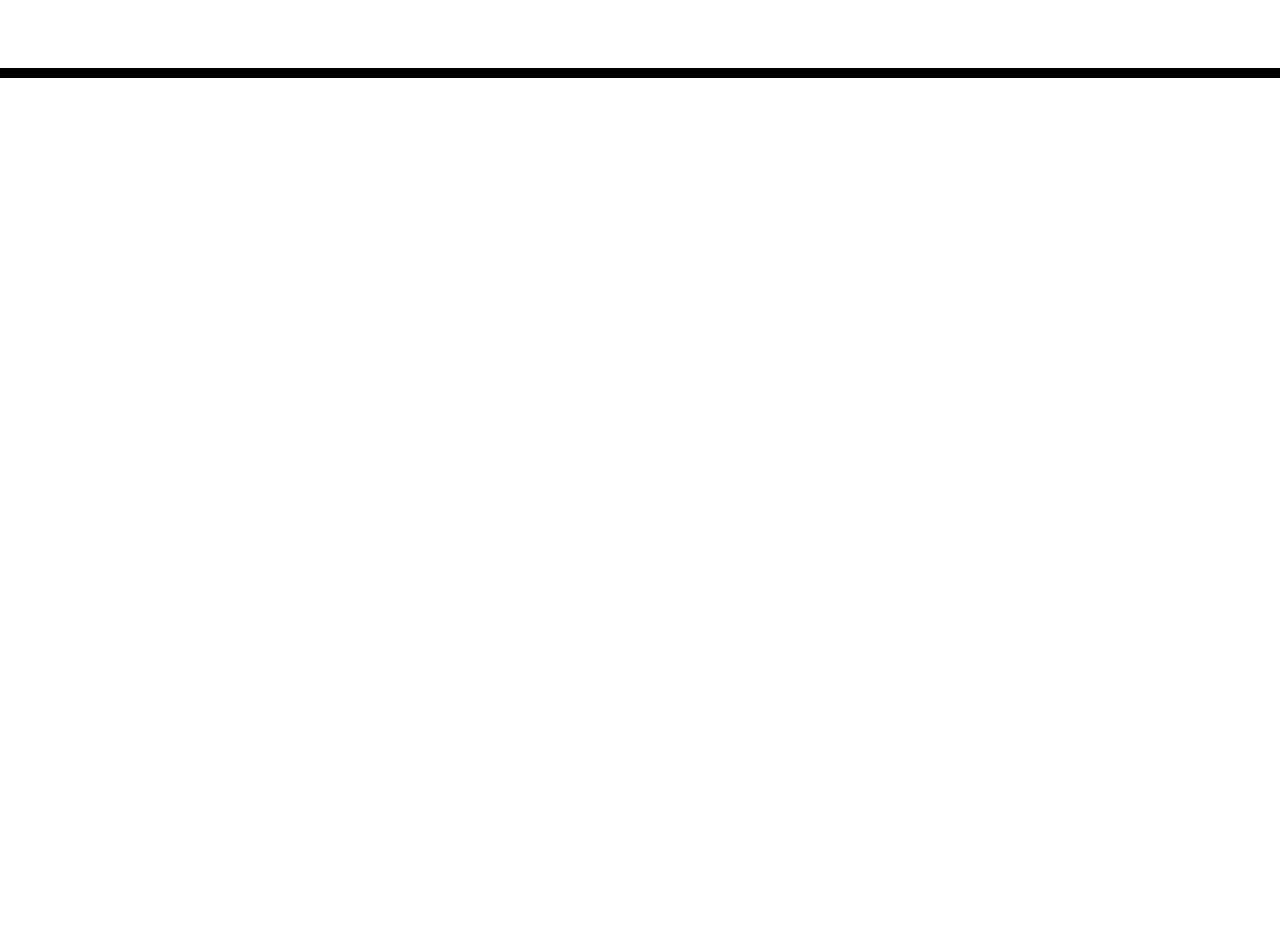
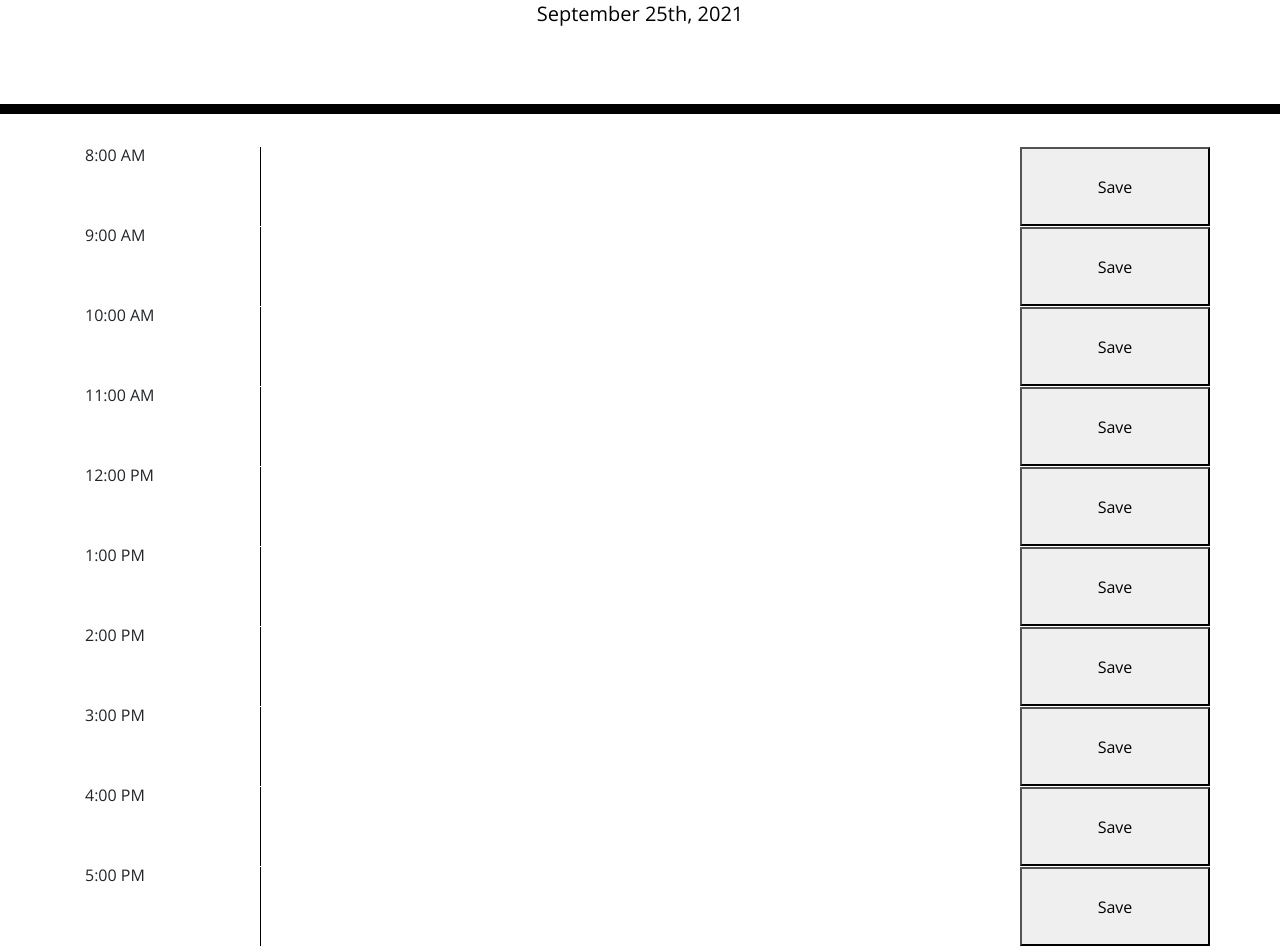
Before and after one commit to Benrowen5/Day-planner, a plain HTML site: page index.html in a window 1280 px wide. Shown: the part 190-1136 px from the top of the page. Before the commit the page ends 800 px from the top, so only its background shows below. Drawn offline with nearby package versions, Linux system fonts and the light colour scheme.

Commit message:
initial set up for HTML and added moment.js

```diff
--- a/assets/js/script.js
+++ b/assets/js/script.js
@@ -0,0 +1,3 @@
+
+var currentDate = moment().format("MMMM Do, YYYY");
+$("#currentDay").text(currentDate);
--- a/index.html
+++ b/index.html
@@ -4,20 +4,9 @@
     <meta charset="UTF-8" />
     <meta name="viewport" content="width=device-width, initial-scale=1.0" />
     <meta http-equiv="X-UA-Compatible" content="ie=edge" />
-    <link
-      rel="stylesheet"
-      href="https://stackpath.bootstrapcdn.com/bootstrap/4.3.1/css/bootstrap.min.css"
-    />
-    <link
-      rel="stylesheet"
-      href="https://use.fontawesome.com/releases/v5.8.1/css/all.css"
-      integrity="sha384-50oBUHEmvpQ+1lW4y57PTFmhCaXp0ML5d60M1M7uH2+nqUivzIebhndOJK28anvf"
-      crossorigin="anonymous"
-    />
-    <link
-      href="https://fonts.googleapis.com/css?family=Open+Sans&display=swap"
-      rel="stylesheet"
-    />
+    <link rel="stylesheet" href="https://stackpath.bootstrapcdn.com/bootstrap/4.3.1/css/bootstrap.min.css" />
+    <link rel="stylesheet" href="https://use.fontawesome.com/releases/v5.8.1/css/all.css" integrity="sha384-50oBUHEmvpQ+1lW4y57PTFmhCaXp0ML5d60M1M7uH2+nqUivzIebhndOJK28anvf" crossorigin="anonymous" />
+    <link href="https://fonts.googleapis.com/css?family=Open+Sans&display=swap" rel="stylesheet" />
     <link rel="stylesheet" href="./assets/css/style.css" />
     <title>Work Day Scheduler</title>
   </head>
@@ -30,9 +19,60 @@
     </header>
     <div class="container">
       <!-- Timeblocks go here -->
+      <div class="row">
+        <div class="col col-2">8:00 AM</div>
+        <textarea class="col col-8"></textarea>
+        <button class="col col-2">Save</button>
+      </div>
+      <div class="row">
+        <div class="col col-2">9:00 AM</div>
+        <textarea class="col col-8"></textarea>
+        <button class="col col-2">Save</button>
+      </div>
+      <div class="row">
+        <div class="col col-2">10:00 AM</div>
+        <textarea class="col col-8"></textarea>
+        <button class="col col-2">Save</button>
+      </div>
+      <div class="row">
+        <div class="col col-2">11:00 AM</div>
+        <textarea class="col col-8"></textarea>
+        <button class="col col-2">Save</button>
+      </div>
+      <div class="row">
+        <div class="col col-2">12:00 PM</div>
+        <textarea class="col col-8"></textarea>
+        <button class="col col-2">Save</button>
+      </div>
+      <div class="row">
+        <div class="col col-2">1:00 PM</div>
+        <textarea class="col col-8"></textarea>
+        <button class="col col-2">Save</button>
+      </div>
+      <div class="row">
+        <div class="col col-2">2:00 PM</div>
+        <textarea class="col col-8"></textarea>
+        <button class="col col-2">Save</button>
+      </div>
+      <div class="row">
+        <div class="col col-2">3:00 PM</div>
+        <textarea class="col col-8"></textarea>
+        <button class="col col-2">Save</button>
+      </div>
+      <div class="row">
+        <div class="col col-2">4:00 PM</div>
+        <textarea class="col col-8"></textarea>
+        <button class="col col-2">Save</button>
+      </div>
+      <div class="row">
+        <div class="col col-2">5:00 PM</div>
+        <textarea class="col col-8"></textarea>
+        <button class="col col-2">Save</button>
+      </div>
     </div>
 
     <script src="https://code.jquery.com/jquery-3.4.1.min.js"></script>
     <script src="https://cdnjs.cloudflare.com/ajax/libs/moment.js/2.24.0/moment.min.js"></script>
+    <script src="./assets/js/script.js"></script>
   </body>
 </html>
```
